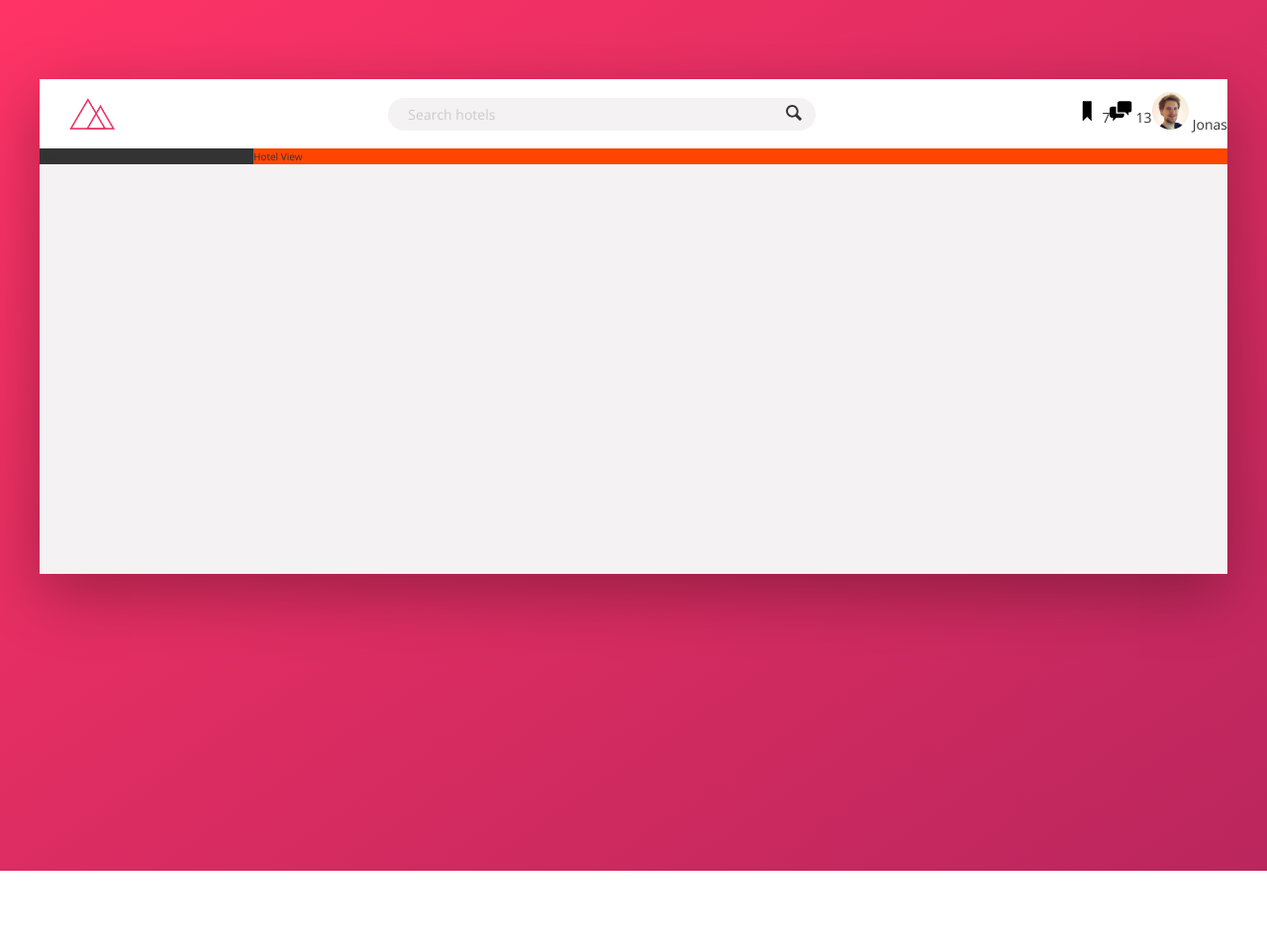
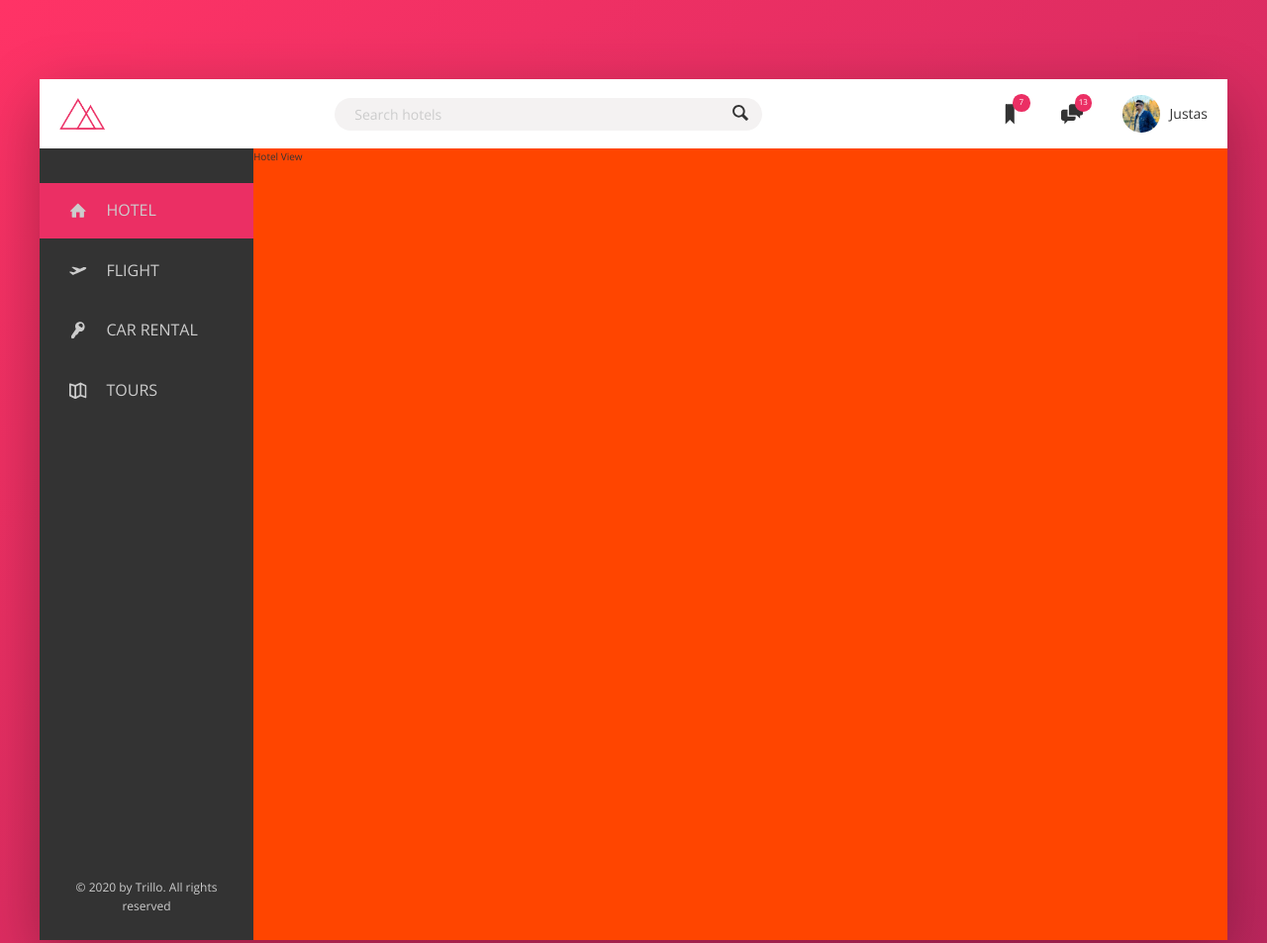
Before and after one commit to JustasTitovec/website-sass-flexbox, a website: page index.html in a window 1280 px wide. Shown: the top 953 px of the page at 99% size. Before the commit the page ends 880 px from the top, so only its background shows below. Drawn offline with nearby package versions, Linux system fonts and the light colour scheme.

Commit message:
added sidebar

```diff
--- a/index.html
+++ b/index.html
@@ -46,14 +46,51 @@
           </div>
 
           <div class="user-nav__user">
-            <img src="img/user.jpg" alt="" class="user-nav__user-photo" />
-            <span class="user-nav__user-name">Jonas</span>
+            <img src="img/user1.jpg" alt="" class="user-nav__user-photo" />
+            <span class="user-nav__user-name">Justas</span>
           </div>
         </nav>
       </header>
 
       <div class="content">
-        <nav class="sidebar">Navigation</nav>
+        <nav class="sidebar">
+          <ul class="side-nav">
+            <li class="side-nav__item side-nav__item--active">
+              <a href="#" class="side-nav__link">
+                <svg class="side-nav__icon">
+                  <use xlink:href="img/sprite.svg#icon-home"></use>
+                </svg>
+                <span>Hotel</span>
+              </a>
+            </li>
+            <li class="side-nav__item">
+              <a href="#" class="side-nav__link">
+                <svg class="side-nav__icon">
+                  <use xlink:href="img/sprite.svg#icon-aircraft-take-off"></use>
+                </svg>
+                <span>Flight</span>
+              </a>
+            </li>
+            <li class="side-nav__item">
+              <a href="#" class="side-nav__link">
+                <svg class="side-nav__icon">
+                  <use xlink:href="img/sprite.svg#icon-key"></use>
+                </svg>
+                <span>Car rental</span>
+              </a>
+            </li>
+            <li class="side-nav__item">
+              <a href="#" class="side-nav__link">
+                <svg class="side-nav__icon">
+                  <use xlink:href="img/sprite.svg#icon-map"></use>
+                </svg>
+                <span>Tours</span>
+              </a>
+            </li>
+          </ul>
+
+          <div class="legal">&copy; 2020 by Trillo. All rights reserved</div>
+        </nav>
         <main class="hotel-view">Hotel View</main>
       </div>
     </div>
--- a/sass/_components.scss
+++ b/sass/_components.scss
@@ -1,7 +1,7 @@
 // Logo
 .logo {
   height: 3.25rem;
-  margin-left: 3rem;
+  margin-left: 2rem;
 }
 
 //Search box
@@ -65,27 +65,120 @@
 .user-nav {
   display: flex;
   align-items: center;
+  align-self: stretch;
+
+  & > * {
+    padding: 0 2rem;
+    cursor: pointer;
+    height: 100%;
+    display: flex;
+    align-items: center;
+  }
+
+  & > *:hover {
+    background-color: var(--color-grey-light-2);
+  }
 
   &__icon-box {
+    display: flex;
+    align-items: center;
+    position: relative;
   }
 
   &__icon {
     height: 2.25rem;
     width: 2.25rem;
+    fill: var(--color-grey-dark-2);
   }
 
   &__notification {
-  }
+    font-size: 0.8rem;
+    height: 1.75rem;
+    width: 1.75rem;
+    border-radius: 50%;
+    background-color: var(--color-primary);
+    color: #fff;
+    position: absolute;
+    top: 1.5rem;
+    right: 1.1rem;
 
-  &__user {
+    display: flex;
+    justify-content: center;
+    align-items: center;
   }
 
   &__user-photo {
     height: 3.75rem;
     width: 3.75rem;
     border-radius: 50%;
+    margin-right: 1rem;
+  }
+}
+
+// Side navigation
+
+.side-nav {
+  margin-top: 3.5rem;
+  list-style: none;
+  font-size: 1.6rem;
+
+  &__item {
+    position: relative;
+
+    &:not(:last-child) {
+      margin-bottom: 0.5rem;
+    }
   }
 
-  &__user-name {
+  &__item::before {
+    content: '';
+    position: absolute;
+    top: 0;
+    left: 0;
+    height: 100%;
+    width: 3px;
+    background-color: var(--color-primary);
+    transform: scaleY(0);
+    transition: transform 0.2s, width 0.4s cubic-bezier(1, 0, 0, 1) 0.2s,
+      background-color 0.1s;
+  }
+
+  &__item:hover::before,
+  &__item--active::before {
+    transform: scaleY(1);
+    width: 100%;
+  }
+
+  &__item:active::before {
+    background-color: var(--color-primary-dark);
+  }
+
+  &__link:link,
+  &__link:visited {
+    display: flex;
+    align-items: center;
+
+    text-decoration: none;
+    color: var(--color-grey-light-4);
+    text-transform: uppercase;
+    padding: 1.5rem 3rem;
+    z-index: 10;
+    position: relative;
+  }
+
+  &__icon {
+    width: 1.75rem;
+    height: 1.75rem;
+    margin-right: 2rem;
+    fill: currentColor;
   }
 }
+
+// legal
+
+.legal {
+  font-size: 1.2rem;
+  text-align: center;
+  padding: 2.5rem;
+  color: var(--color-grey-light-4);
+}
--- a/sass/_layout.scss
+++ b/sass/_layout.scss
@@ -22,8 +22,10 @@
 }
 
 .sidebar {
+  display: flex;
+  flex-direction: column;
+  justify-content: space-between;
   background-color: var(--color-grey-dark-1);
-
   flex: 0 0 18%;
 }
 
@@ -31,4 +33,5 @@
   background-color: #fff;
   background-color: orangered;
   flex: 1;
+  height: 100vh;
 }
```
Also changed, not shown: css/style.css, img/user1.jpg (added).
